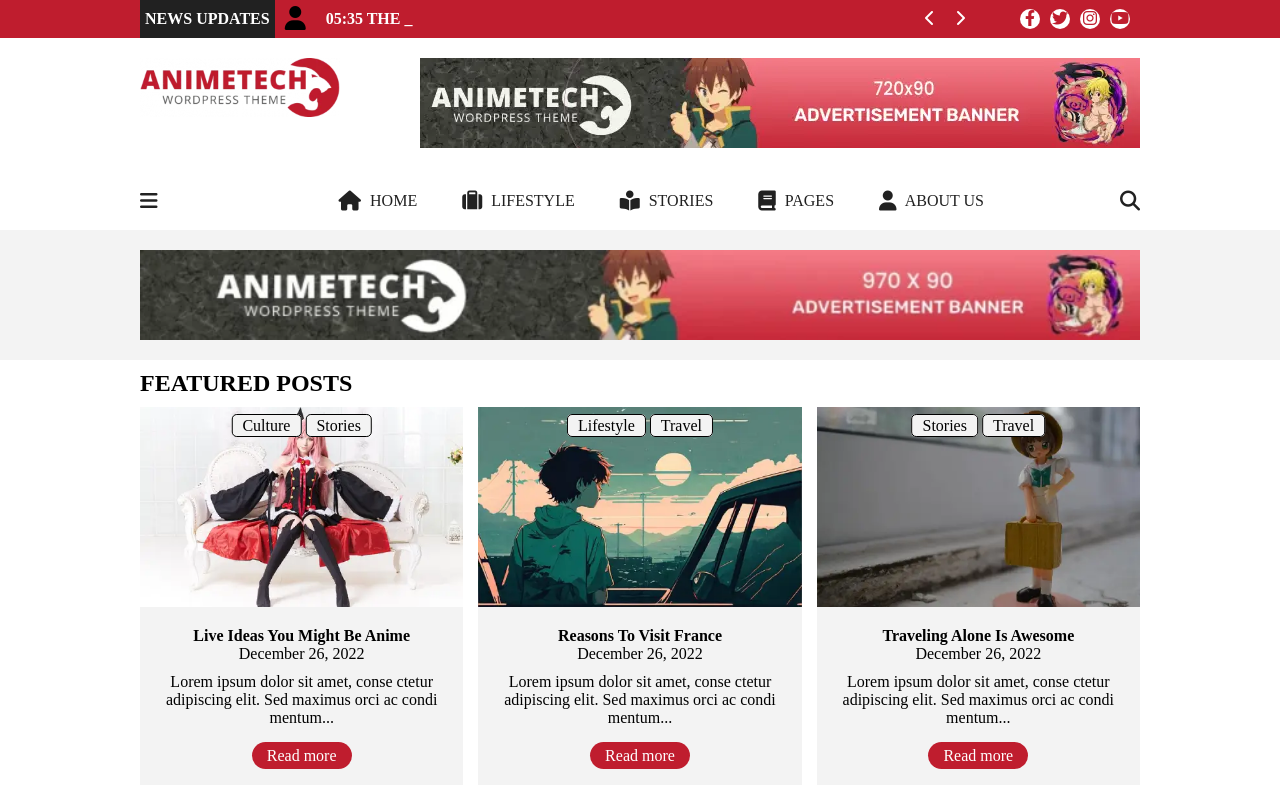
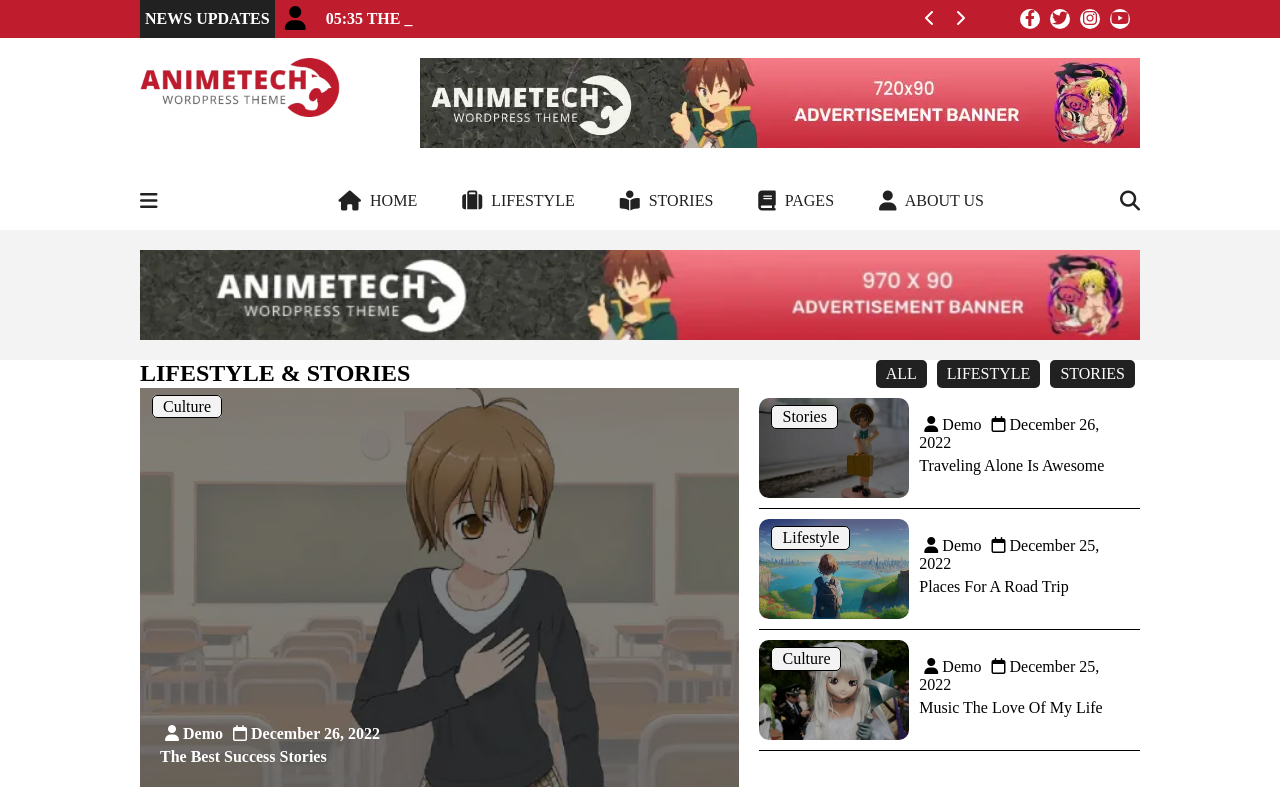
Before and after one commit to Pierp23/proj-html-vuejs, a Vue app: page / in a window 1280 px wide. Shown: the top 800 px of the page. Built offline with nearby package versions, Linux system fonts and the light colour scheme.

Commit message:
ADD lifestyle-stories in MainComponent

```diff
--- a/src/components/MainComponent.vue
+++ b/src/components/MainComponent.vue
@@ -28,6 +28,39 @@ export default {
                     title: 'TRAVEL',
                     img: 'best-places.webp'
                 }
+            },
+            lifestyleStories: {
+                successPost: {
+                    user: 'Demo',
+                    date: 'December 26, 2022',
+                    img: 'success-story.webp',
+                    title: 'The Best Success Stories',
+                    type: 'Culture'
+                },
+                asidePosts: {
+                    alonePost: {
+                        user: 'Demo',
+                        date: 'December 26, 2022',
+                        img: 'travel-alone.webp',
+                        title: 'Traveling Alone Is Awesome',
+                        type: 'Stories'
+                    },
+                    sucessPost: {
+                        user: 'Demo',
+                        date: 'December 25, 2022',
+                        img: 'best-places.webp',
+                        title: 'Places For A Road Trip',
+                        type: 'Lifestyle'
+                    },
+                    musicPost: {
+                        user: 'Demo',
+                        date: 'December 25, 2022',
+                        img: 'anime-fashion.webp',
+                        title: 'Music The Love Of My Life',
+                        type: 'Culture'
+                    }
+                }
+
             },
             featuredPosts: {
                 animePost: {
@@ -73,6 +106,84 @@ export default {
                     <img src="../assets/img/page-banner-1-768x71.webp" alt="banner">
                 </div>
             </div>
+        </section>
+        <section class="lifestyle-stories">
+            <div class="container">
+                <div class="row">
+                    <div class="col">
+                        <h2>
+                            Lifestyle & Stories
+                        </h2>
+                    </div>
+                    <div class="col">
+                        <div class="categories">
+                            <div>
+                                ALL
+                            </div>
+                            <div>
+                                LIFESTYLE
+                            </div>
+                            <div>
+                                STORIES
+                            </div>
+                        </div>
+                    </div>
+
+                </div>
+                <div class="row-cards">
+                    <div class="col-left">
+                        <div class="div-img">
+                            <img :src="getImg(`../assets/img/${lifestyleStories.successPost.img}`)" alt="">
+
+                            <div class="mini-card">
+                                <span>
+                                    {{ lifestyleStories.successPost.type }}
+                                </span>
+                            </div>
+                            <div class="info-card">
+                                <span>
+                                    <i class="fa-solid fa-user"></i>
+                                    {{ lifestyleStories.successPost.user }}
+                                </span>
+                                <span>
+                                    <i class="fa-regular fa-calendar"></i>
+                                    {{ lifestyleStories.successPost.date }}
+                                </span>
+                                <div>
+                                    {{ lifestyleStories.successPost.title }}
+                                </div>
+                            </div>
+                        </div>
+                    </div>
+                    <div class="col-rigth">
+                        <div class="mini-container" v-for="(asideCard, index) in lifestyleStories.asidePosts" :key="index">
+                            <div class="div-img-aside">
+                                <img :src="getImg(`../assets/img/${asideCard.img}`)" alt="">
+                                <div class="card-type">
+                                    {{ asideCard.type }}
+                                </div>
+                            </div>
+                            <div class="info-aside-card">
+                                <span>
+                                    <i class="fa-solid fa-user"></i>
+                                    {{ asideCard.user }}
+                                </span>
+                                <span>
+                                    <i class="fa-regular fa-calendar"></i>
+                                    {{ asideCard.date }}
+                                </span>
+                                <div>
+                                    {{ asideCard.title }}
+                                </div>
+                            </div>
+                        </div>
+
+                    </div>
+
+                </div>
+
+            </div>
+
         </section>
 
         <section class="featured-posts">
@@ -153,6 +264,128 @@ main {
         }
     }
 
+    & .lifestyle-stories {
+        & .container {
+            & .row {
+                display: flex;
+                justify-content: space-between;
+
+                & .col {
+                    & h2 {
+                        text-transform: uppercase;
+                    }
+
+                    .categories {
+                        display: flex;
+
+                        & div {
+                            margin: 0 5px;
+                            padding: 5px 10px;
+                            background-color: $fourth-color;
+                            color: $secondary-color;
+                            border-radius: 5px;
+                        }
+                    }
+                }
+            }
+
+            & .row-cards {
+                display: flex;
+                justify-content: left;
+
+                .col-left {
+                    width: calc(100% / 5) * 3;
+                    margin-right: 20px;
+
+                    & .div-img {
+                        position: relative;
+
+                        & img {
+                            width: 100%;
+                            filter: brightness(0.5);
+                        }
+
+                        & .mini-card {
+                            position: absolute;
+                            top: 10px;
+                            left: 10px;
+
+                            & span {
+                                padding: 2px 10px;
+                                margin: 2px;
+                                border: 1px solid black;
+                                border-radius: 5px;
+                                background-color: $third-color;
+
+                            }
+                        }
+
+                        & .info-card {
+                            position: absolute;
+                            bottom: 20px;
+                            left: 20px;
+                            color: $secondary-color;
+                            font-weight: bold;
+
+                            & span {
+                                padding: 0 5px;
+                            }
+
+                            & div {
+                                padding: 5px 0;
+                            }
+                        }
+                    }
+                }
+
+                & .mini-container {
+                    display: flex;
+                    justify-content: left;
+                    align-items: center;
+                    border-bottom: 1px solid black;
+
+                    & .div-img-aside {
+                        width: 150px;
+                        height: 100px;
+                        margin: 10px 0;
+                        position: relative;
+
+                        & .card-type {
+                            position: absolute;
+                            top: 5px;
+                            left: 10px;
+                            padding: 2px 10px;
+                            margin: 2px;
+                            border: 1px solid black;
+                            border-radius: 5px;
+                            background-color: $third-color;
+                        }
+
+                        & img {
+                            width: 100%;
+                            height: 100%;
+                            object-fit: cover;
+                            border-radius: 10px;
+                            filter: brightness(0.7);
+                        }
+                    }
+
+                    & .info-aside-card {
+                        padding-left: 10px;
+
+                        & span {
+                            padding: 0 5px;
+                        }
+
+                        & div {
+                            padding: 5px 0;
+                        }
+                    }
+                }
+            }
+        }
+    }
+
     & .featured-posts {
 
         & h2 {
@@ -186,7 +419,7 @@ main {
                         transform: translate(- 50%);
 
 
-                        span {
+                        & span {
                             padding: 2px 10px;
                             margin: 2px;
                             border: 1px solid black;
```
